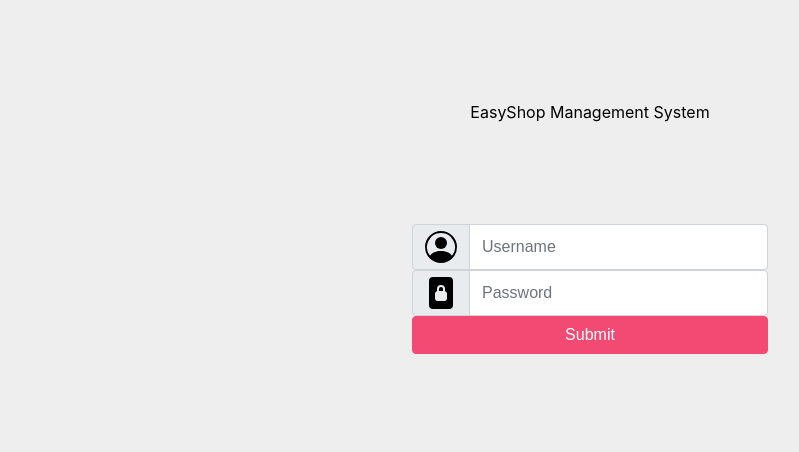
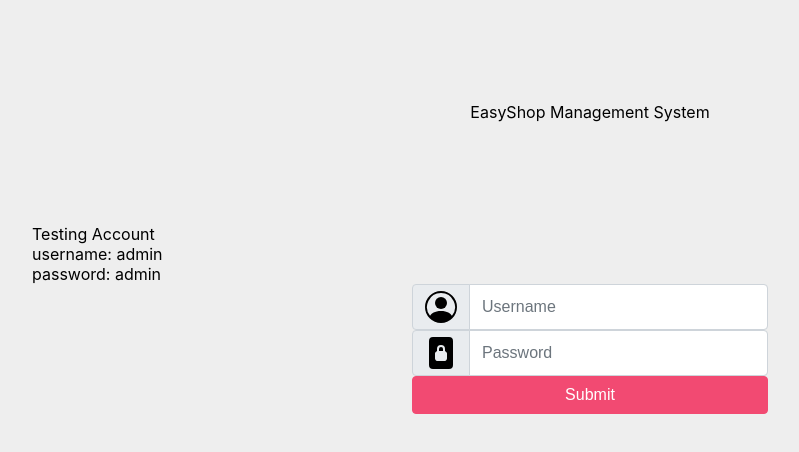
Before and after one commit to sren1618/React-Dashboard, a React (Create React App) app: page / in a window 1280 px wide. Shown: the top 452 px of the page, without its empty margins (50-849 px from the left). Built offline with nearby package versions, Linux system fonts and the light colour scheme; the HTML template or start-up script is replaced by a standard one.

Commit message:
render users

```diff
--- a/src/containers/login/login.js
+++ b/src/containers/login/login.js
@@ -50,6 +50,11 @@ const Login = (props) => {
         <header className='login-header'>
           <h1>EasyShop Management System</h1>
         </header>
+        <div>
+          <h2>Testing Account</h2>
+          <h2>username: admin</h2>
+          <h2>password: admin</h2>
+        </div>
         <div className="row">
           <div className="col"/>
           <div className=" col-4">
```
